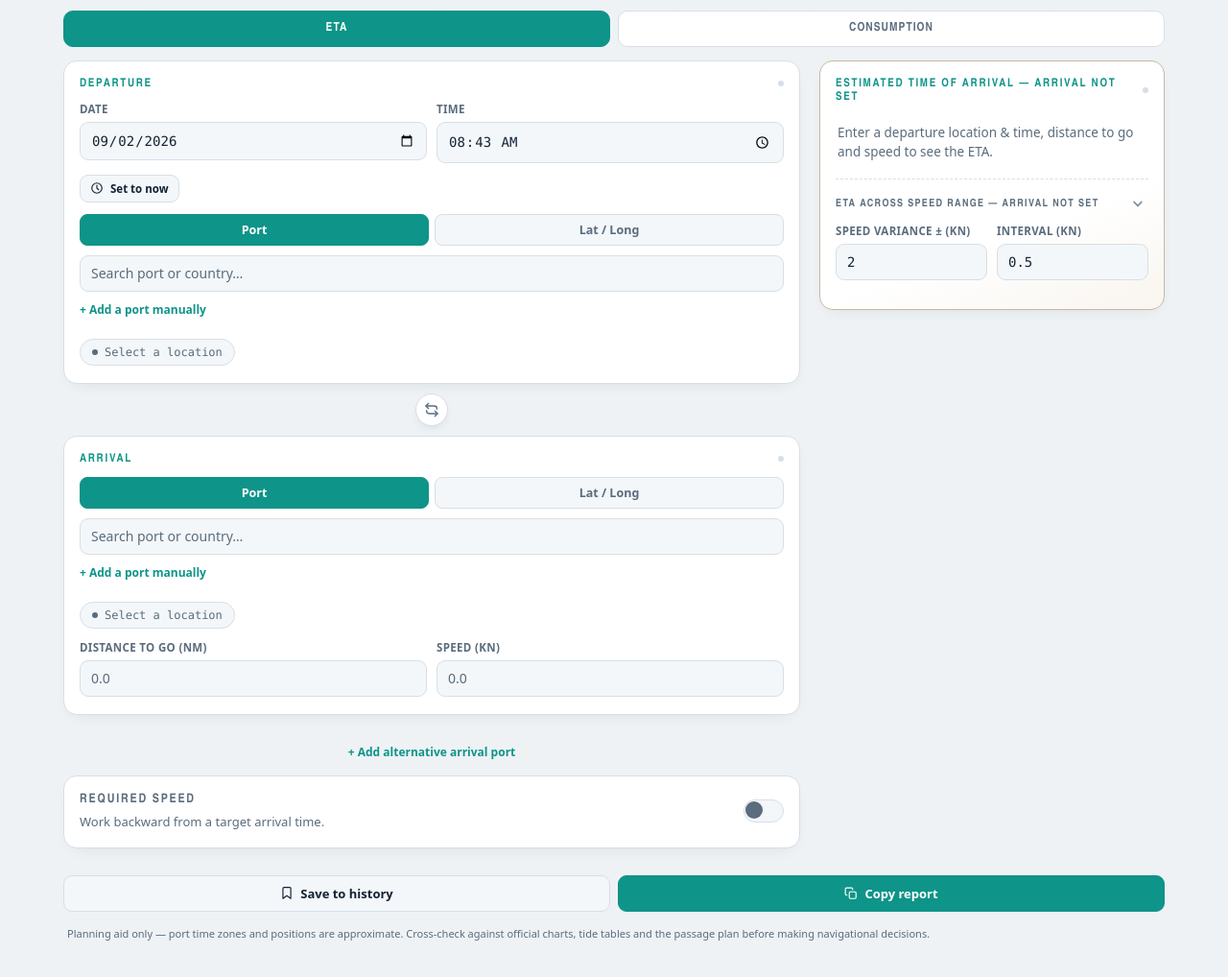
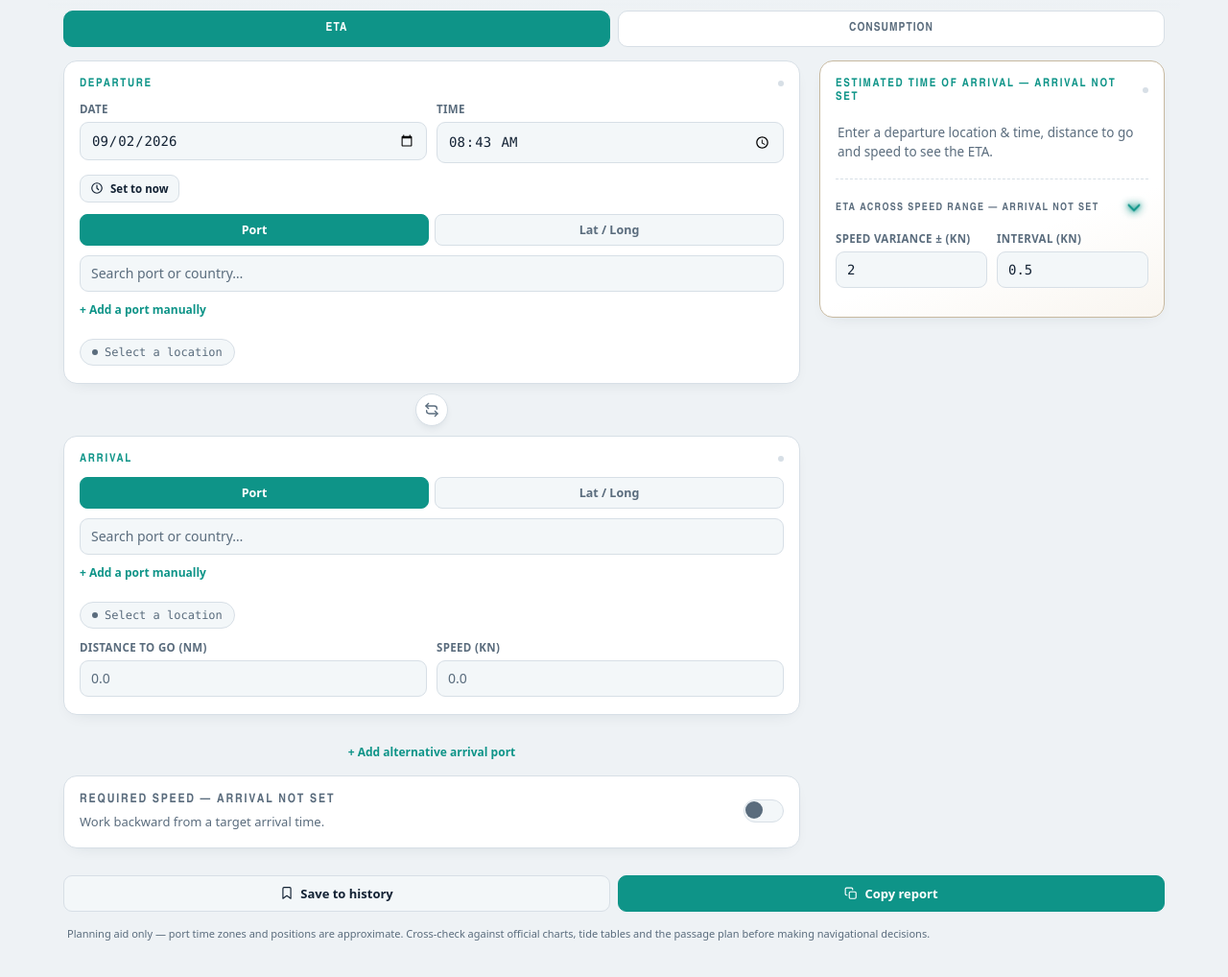
Before and after one commit to conazz/ETA-and-Consumption-Calculator, a plain HTML site: page mobile-app/index.html in a window 1280 px wide. Shown: the part 63-1081 px from the top of the page at 96% size. Drawn offline with Linux system fonts and the light colour scheme.

Commit message:
Add files via upload

```diff
--- a/mobile-app/index.html
+++ b/mobile-app/index.html
@@ -525,8 +525,8 @@
   .nameplate-title-row{ display:flex; align-items:center; gap:6px; }
   .collapse-btn{
     display:flex; align-items:center; justify-content:center;
-    width:22px; height:22px; flex:none; padding:0;
-    background:none; border:none; color:var(--text-dim); cursor:pointer;
+    width:30px; height:30px; flex:none; padding:0;
+    background:none; border:none; color:var(--accent); cursor:pointer;
   }
   .collapse-btn:hover{ color:var(--text); }
   .collapse-btn:focus-visible{ outline:2px solid var(--accent); outline-offset:2px; border-radius:4px; }
@@ -538,7 +538,11 @@
      automatically for anyone who has that preference set. */
   @keyframes collapseBtnBounceDown{ 0%, 100%{ transform:translateY(0); } 50%{ transform:translateY(3px); } }
   @keyframes collapseBtnBounceRight{ 0%, 100%{ transform:rotate(-90deg) translateY(0); } 50%{ transform:rotate(-90deg) translateY(3px); } }
-  .collapse-btn svg{ width:16px; height:16px; animation:collapseBtnBounceDown 1.6s ease-in-out infinite; }
+  .collapse-btn svg{
+    width:22px; height:22px; animation:collapseBtnBounceDown 1.6s ease-in-out infinite;
+    filter:drop-shadow(0 0 5px var(--accent)) drop-shadow(0 0 2px var(--accent));
+  }
+  .collapse-btn:hover svg{ filter:drop-shadow(0 0 7px var(--accent)) drop-shadow(0 0 3px var(--accent)); }
   .collapse-btn.collapsed svg{ animation:collapseBtnBounceRight 1.6s ease-in-out infinite; }
   table.var-table{ width:100%; border-collapse:collapse; font-family:var(--font-mono); font-size:12.5px; }
   .var-table th{
@@ -753,7 +757,7 @@
     <section class="card">
       <div class="switch-row">
         <div>
-          <p class="nameplate" style="margin-bottom:4px;">Required Speed</p>
+          <p class="nameplate" id="reqNameplate" style="margin-bottom:4px;">Required Speed</p>
           <p>Work backward from a target arrival time.</p>
         </div>
         <label class="switch">
@@ -2355,21 +2359,25 @@
     return rows;
   }
 
+  // Tracks the same focused port as the ETA card above (via getFocusPort()) —
+  // switching ports there changes which distance/arrival-zone this required-
+  // speed figure is worked out against too, not just the primary voyage.
   function requiredSpeedCalc(){
     const dep = departureInstant();
-    const distance = parseFloat(state.distance);
+    const focus = getFocusPort();
+    const distance = parseFloat(focus.distance);
     if(!dep || !isFinite(distance) || distance<=0) return {status:"incomplete"};
     if(!state.reqDate || !state.reqTime) return {status:"incomplete"};
     let zone;
     if(state.reqZone==="utc") zone = "UTC";
     else if(state.reqZone==="dep") zone = dep.zoneInfo.zone;
-    else { const zi = getZoneInfo(state.arr); if(!zi) return {status:"needzone"}; zone = zi.zone; }
+    else { if(!focus.arrZI) return {status:"needzone"}; zone = focus.arrZI.zone; }
     const dt = DT.fromISO(state.reqDate+"T"+state.reqTime, {zone});
     if(!dt.isValid) return {status:"invalid"};
     const availHours = dt.toUTC().diff(dep.instant.toUTC(),"hours").hours;
     if(availHours<=0) return {status:"past"};
     const reqSpeed = distance/availHours;
-    return {status:"ok", reqSpeed, availHours, targetUTC: dt.toUTC()};
+    return {status:"ok", reqSpeed, availHours, targetUTC: dt.toUTC(), portLabel: focus.label, plannedSpeed: focus.speed};
   }
 
   /* ---------------- Rendering ---------------- */
@@ -2388,7 +2396,9 @@
       btn.addEventListener("click", () => {
         state.etaSpeedRangePort = btn.dataset.portSwitch;
         saveState();
-        renderResult();
+        // Full render(), not just renderResult() — Required Speed's heading
+        // and figures track this same port selection too.
+        render();
       });
     });
   }
@@ -2410,6 +2420,22 @@
     }
   }
 
+  // Self-heals a stale/deleted port selection, then reports which port the
+  // whole ETA tab — main figure, bottom bar, speed-range table, AND Required
+  // Speed — is currently focused on. The port-switch buttons (built in
+  // renderResult()) are what change this; every consumer just reads it.
+  function getFocusPort(){
+    const validPortIds = ["primary"].concat(state.altArrivals.map(a => a.id));
+    if(!validPortIds.includes(state.etaSpeedRangePort)) state.etaSpeedRangePort = "primary";
+    const alt = state.etaSpeedRangePort!=="primary"
+      ? state.altArrivals.find(a => a.id === state.etaSpeedRangePort) : null;
+    const distance = alt ? alt.distance : state.distance;
+    const speed = alt ? alt.speed : state.speed;
+    const arrZI = getZoneInfo(alt ? alt.arr : state.arr);
+    const label = arrZI ? arrZI.label : "arrival not set";
+    return {alt, distance, speed, arrZI, label};
+  }
+
   function renderResult(){
     // #resultBody gets fully rebuilt below, which would normally steal focus
     // away from the variance/interval inputs (they live inside it) on every
@@ -2421,18 +2447,11 @@
       refocus = {id: active.id, start: active.selectionStart, end: active.selectionEnd};
     }
 
-    // Self-heal a stale/deleted port selection, then figure out which port
-    // the whole card — main ETA figure, bottom bar, and the speed-range
-    // table below — is currently focused on. The switcher (built below) is
-    // what changes this: picking a different port there updates everything
-    // in this card at once, not just the speed-range table.
-    const validPortIds = ["primary"].concat(state.altArrivals.map(a => a.id));
-    if(!validPortIds.includes(state.etaSpeedRangePort)) state.etaSpeedRangePort = "primary";
-    const focusAlt = state.etaSpeedRangePort!=="primary"
-      ? state.altArrivals.find(a => a.id === state.etaSpeedRangePort) : null;
+    const focus = getFocusPort();
+    const focusAlt = focus.alt;
     const calc = focusAlt ? calcETAFor(focusAlt.distance, focusAlt.speed) : primaryETA();
-    const focusArrZI = getZoneInfo(focusAlt ? focusAlt.arr : state.arr);
-    const focusPortLabel = focusArrZI ? focusArrZI.label : "arrival not set";
+    const focusArrZI = focus.arrZI;
+    const focusPortLabel = focus.label;
     etaCardTitle.textContent = "Estimated Time of Arrival — "+focusPortLabel;
     lastEtaBBPortLabel = focusPortLabel;
 
@@ -2563,6 +2582,10 @@
   }
 
   function renderRequired(){
+    // Tracks the same port-switch selection as the ETA card, so this heading
+    // always names whichever arrival the required-speed figure below (if
+    // shown) is actually worked out against.
+    document.getElementById("reqNameplate").textContent = "Required Speed — "+getFocusPort().label;
     if(!state.reqEnabled) { reqResultEl.innerHTML=""; return; }
     const r = requiredSpeedCalc();
     if(r.status==="incomplete"){
@@ -2581,7 +2604,7 @@
       reqResultEl.innerHTML = '<div class="req-result"><p class="req-note danger">Required ETA must be after the current departure date &amp; time.</p></div>';
       return;
     }
-    const speed = parseFloat(state.speed);
+    const speed = parseFloat(r.plannedSpeed);
     let deltaHTML = "";
     if(isFinite(speed) && speed>0){
       const diff = r.reqSpeed - speed;
--- a/mobile-app/sw.js
+++ b/mobile-app/sw.js
@@ -1,6 +1,6 @@
 // Bump this when you publish an update to the app — it forces old cached
 // files (on phones that already installed it) to be replaced.
-const CACHE_NAME = "eta-calculator-v9";
+const CACHE_NAME = "eta-calculator-v10";
 
 const CORE_ASSETS = [
   "./",
```
